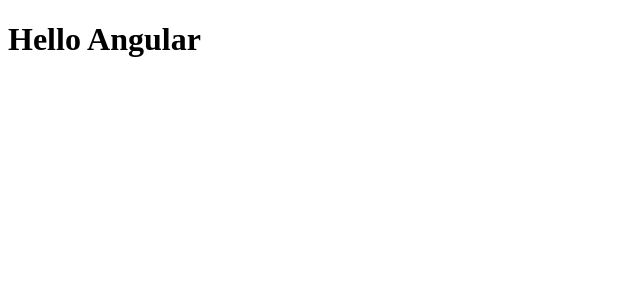
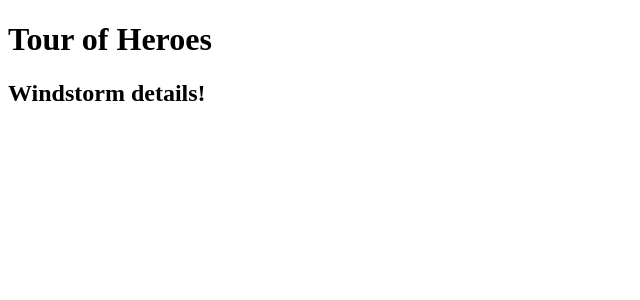
Before and after one commit to reza-id/ng-heroes, an Angular app: page / in a window 1280 px wide. Shown: the top 300 px of the page, without its empty margins (0-640 px from the left). Built offline with nearby package versions, Linux system fonts and the light colour scheme.

Commit message:
Show the Hero

```diff
--- a/src/app/app.component.ts
+++ b/src/app/app.component.ts
@@ -3,6 +3,9 @@
 
 @Component({
   selector: 'my-app',
-  template: `<h1>Hello {{name}}</h1>`,
+  template: `<h1>{{title}}</h1><h2>{{hero}} details!</h2>`,
 })
-export class AppComponent  { name = 'Angular'; }
+export class AppComponent  {
+  title = 'Tour of Heroes';
+  hero = 'Windstorm';
+}
```
